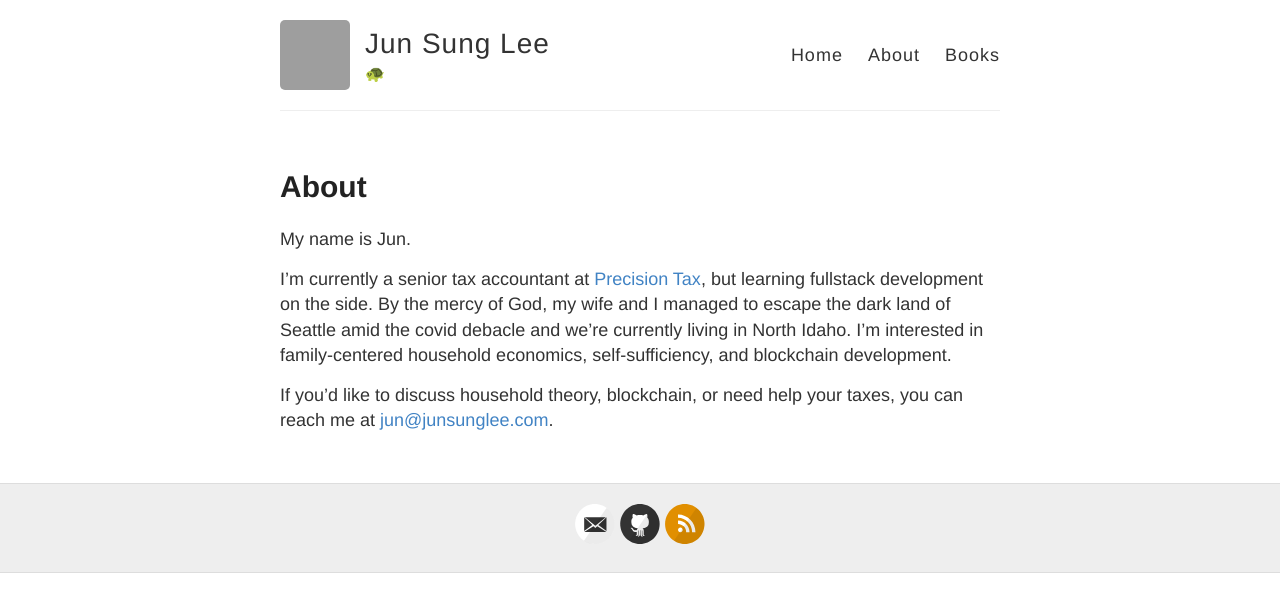
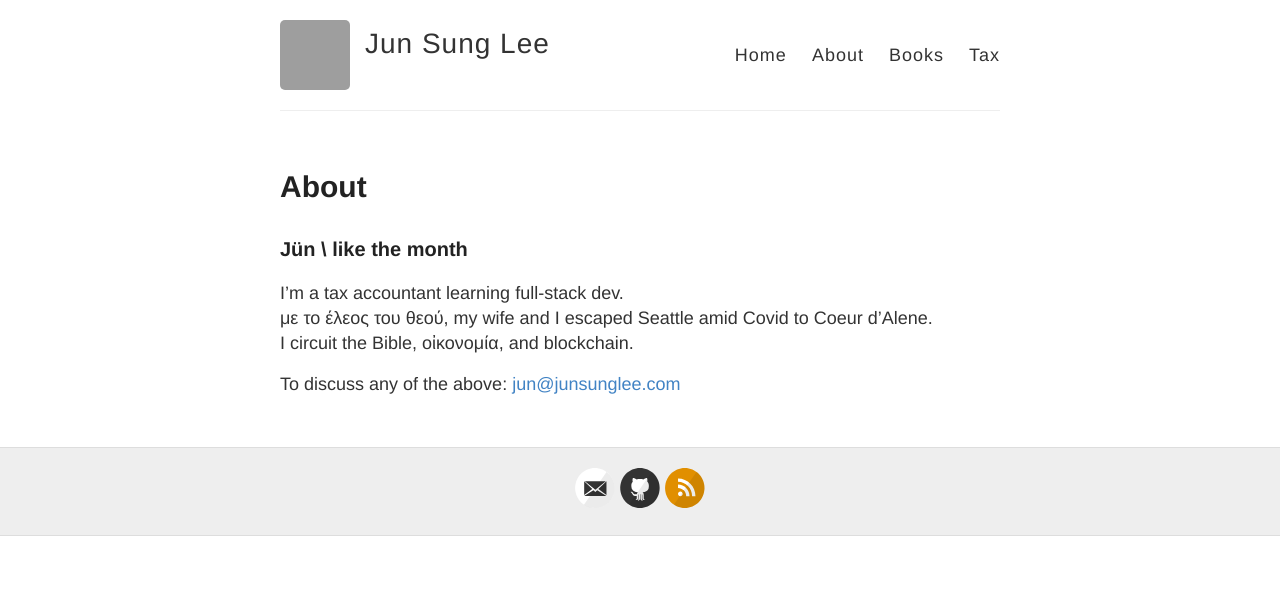
Before and after one commit to poastmil/junsunglee.com, a Jekyll site: the page built from about.md, in a window 1280 px wide. Shown: the top 612 px of the page. Built offline with Jekyll 4.4.1, drawn with Linux system fonts in a browser that asks for light colours; grey boxes are pictures that could not be loaded.

Commit message:
Updating site

```diff
--- a/_config.yml
+++ b/_config.yml
@@ -6,7 +6,7 @@
 name: Jun Sung Lee
 
 # Short bio or description (displayed in the header)
-description: 🐢
+# description:
 
 # URL of your avatar or profile pic (you could use your GitHub profile pic)
 avatar: https://avatars.githubusercontent.com/jun-sung
--- a/_layouts/default.html
+++ b/_layouts/default.html
@@ -23,14 +23,15 @@
 
           <div class="site-info">
             <h1 class="site-name"><a href="{{ site.baseurl }}/">{{ site.name }}</a></h1>
-            <p class="site-description">{{ site.description }}</p>
+            <!--<p class="site-description">{{ site.description }}</p>-->
           </div>
 
           <nav>
             <a href="{{ site.baseurl }}/">Home</a>
             <a href="{{ site.baseurl }}/about">About</a>
             <a href="{{ site.baseurl }}/books">Books</a>
-<!----            <a href="{{ site.baseurl }}/music">Music</a> --->
+            <a href="{{ site.baseurl }}/tax">Tax</a>
+            <!--<a href="{{ site.baseurl }}/music">Music</a>-->
           </nav>
         </header>
       </div>
--- a/about.md
+++ b/about.md
@@ -4,8 +4,10 @@ title: About
 permalink: /about/
 ---
 
-My name is Jun.
+### Jün \ like the month
 
-I'm currently a senior tax accountant at [Precision Tax](https://www.precisiontax.com), but learning fullstack development on the side. By the mercy of God, my wife and I managed to escape the dark land of Seattle amid the covid debacle and we're currently living in North Idaho. I'm interested in family-centered household economics, self-sufficiency, and blockchain development.
+I'm a tax accountant learning full-stack dev.
+με το έλεος του θεού, my wife and I escaped Seattle amid Covid to Coeur d'Alene.
+I circuit the Bible, οἰκονομία, and blockchain.
 
-If you'd like to discuss household theory, blockchain, or need help your taxes, you can reach me at <jun@junsunglee.com>.
+To discuss any of the above: <jun@junsunglee.com>
```
Also changed, not shown: tax.md (added, +20 -0 lines), 1 other file.
